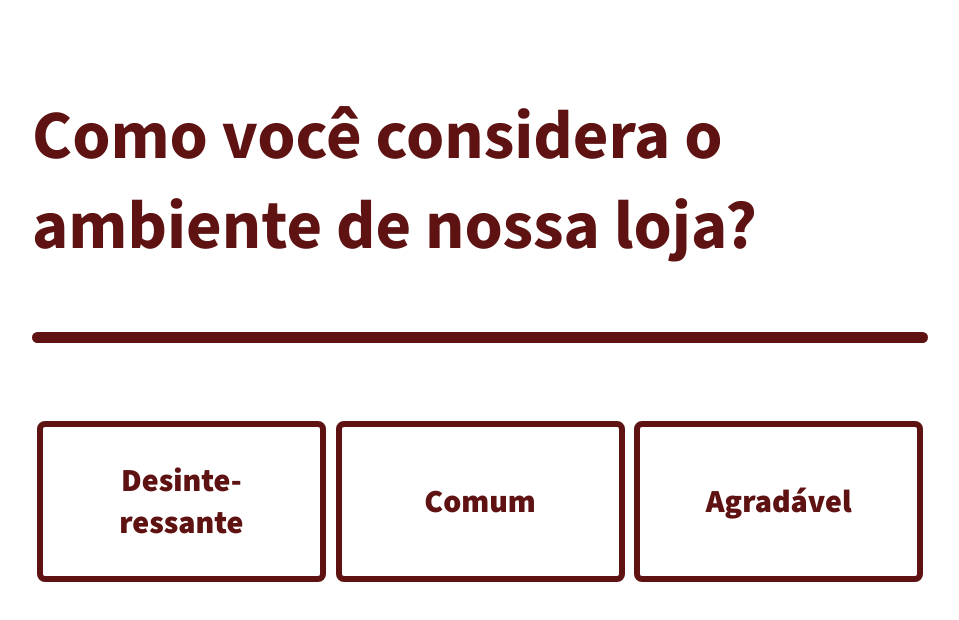
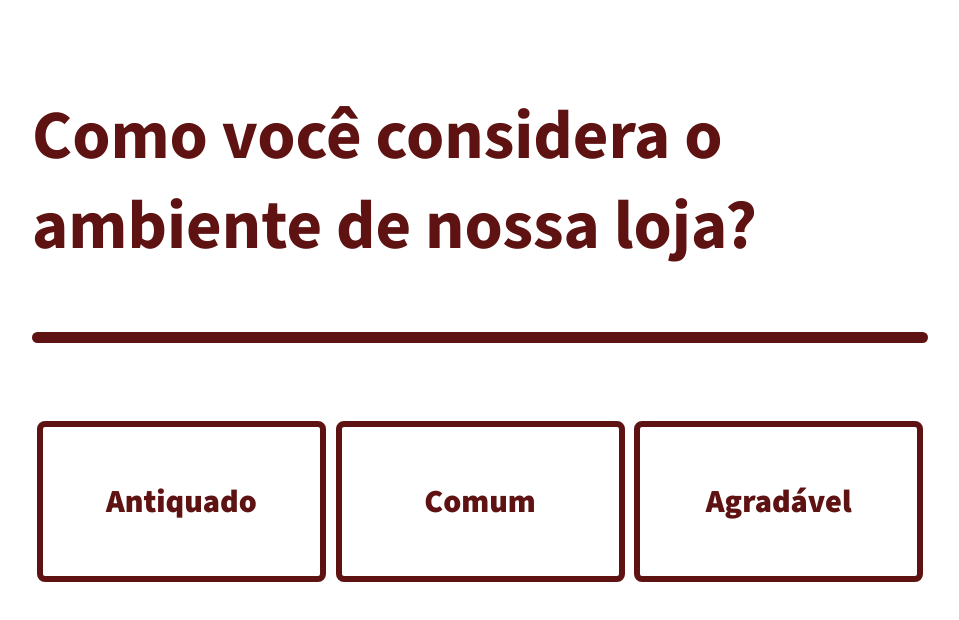
Before and after one commit to luizfilipezs/feedback, a website: page index.html in a window 1280 px wide. Both pictures are taken after a click on the element "Começar". Shown: the whole page, without its empty margins (160-1119 px from the left). Drawn offline with nearby package versions, Linux system fonts and the light colour scheme; files that its build step writes are made by us from their sources.

Commit message:
Update index.html

```diff
--- a/index.html
+++ b/index.html
@@ -18,7 +18,7 @@
       <h1>Como você considera o ambiente de nossa loja?</h1>
       <div class="line"></div>
       <div class="flexbox">
-        <div class="blocks">Desinte-<br>ressante</div>
+        <div class="blocks">Antiquado</div>
         <div class="blocks">Comum</div>
         <div class="blocks">Agradável</div>
       </div>
@@ -26,9 +26,9 @@
     <div class="wrapper">
       <h1>Que tipo de atendimento oferecemos a você?</h1>
       <div class="line"></div>
-        <div class="flexbox">
-          <div class="blocks">Péssimo</div>
-          <div class="blocks">Regular</div>
+      <div class="flexbox">
+        <div class="blocks">Péssimo</div>
+        <div class="blocks">Regular</div>
         <div class="blocks">Incrível</div>
       </div>
     </div>
```
